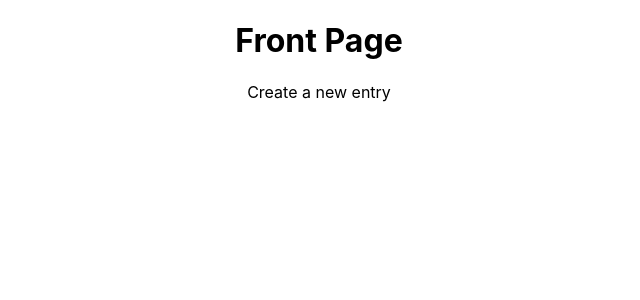
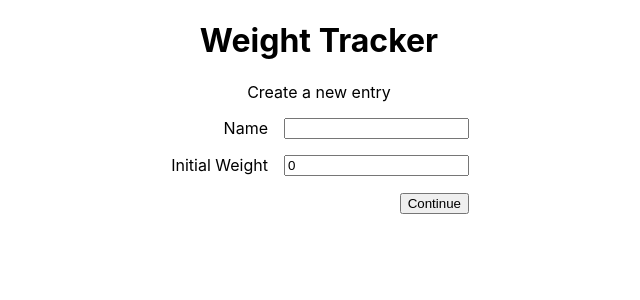
Before and after one commit to deta-aditya/react-weight-tracker, a React (Create React App) app: page / in a window 1280 px wide. Shown: the top 300 px of the page, without its empty margins (321-961 px from the left). Built offline with nearby package versions, Linux system fonts and the light colour scheme.

Commit message:
Added sign up mechanism

```diff
--- a/src/App.js
+++ b/src/App.js
@@ -1,6 +1,6 @@
-import React from 'react';
+import React from 'react'
 import { isEmpty } from 'lodash'
-import { connect } from 'react-redux';
+import { connect } from 'react-redux'
 import MainPage from './components/pages/MainPage'
 import FrontPage from './components/pages/FrontPage'
 
--- a/src/actions/index.js
+++ b/src/actions/index.js
@@ -8,6 +8,7 @@ export const addEntry = payload => dispatch => {
 		type: 'ADD_ENTRY',
 		payload,
 	})
+	return Promise.resolve()
 }
 
 export const updateEntry = entry => dispatch => {
@@ -45,6 +46,13 @@ export const selectEntry = entry => dispatch => {
 	})
 }
 
+export const unsetEntry = () => dispatch => {
+	dispatch({
+		type: 'UNSET_ENTRY',
+		payload: {},
+	})
+}
+
 export const addWeight = payload => dispatch => {
 	dispatch({
 		type: 'ADD_WEIGHT',
--- /dev/null
+++ b/src/components/atoms/InputText/index.js
@@ -0,0 +1,17 @@
+import React from 'react'
+import './style.css'
+
+function InputText(props) {
+	return (
+		<div className="InputText">
+			<label>{props.label}</label>
+			<input
+				type="text"
+				value={props.value}
+				onChange={event => props.onChange(event.target.value)}
+			/>
+		</div>
+	)
+}
+
+export default InputText
--- /dev/null
+++ b/src/components/atoms/InputText/style.css
@@ -0,0 +1,15 @@
+.InputText {
+	display: flex;
+	text-align: left;
+	margin-bottom: 1em;
+}
+
+.InputText label {
+	margin-right: 1em;
+	width: 100px;
+	text-align: right;
+}
+
+.InputText input {
+	flex-grow: 1;
+}
--- /dev/null
+++ b/src/components/organisms/RegistrationForm/index.js
@@ -0,0 +1,71 @@
+import React, { Component } from 'react'
+import { connect } from 'react-redux'
+import InputText from '../../atoms/InputText'
+import { addEntry, selectEntry } from '../../../actions'
+import './style.css'
+
+class RegistrationForm extends Component {
+	constructor(props) {
+		super(props)
+		this.state = {
+			name: '',
+			initialWeight: 0,
+		}
+	}
+
+	render() {
+		const setFormValue = (name, value) => {
+			this.setState({
+				[name]: value
+			})
+		}
+
+		const signUp = () => {
+			const foundEntry = this.props.entries.find(entry => {
+				return entry.name === this.state.name
+			})
+
+			if (! foundEntry) {
+				const newEntry = {
+					name: this.state.name,
+					initialWeight: this.state.initialWeight,
+					takenAt: Date.now()
+				}
+
+				this.props.addEntry(newEntry).then(() => signUp())
+			} else {
+				this.props.selectEntry(foundEntry)
+			}
+		}
+
+		return (
+			<div className="RegistrationForm">
+				<InputText
+					label="Name"
+					value={this.state.name}
+					onChange={value => setFormValue('name', value)} />
+				<InputText
+					label="Initial Weight"
+					value={this.state.initialWeight}
+					onChange={value => setFormValue('initialWeight', Number(value))} />
+				<div style={{ textAlign: 'right' }}>
+					<button onClick={() => signUp()}>Continue</button>
+				</div>
+			</div>
+		)
+	}
+}
+
+const mapStateToProps = state => ({
+	entries: state.entries
+})
+
+const mapDispatchToProps = dispatch => ({
+	addEntry: entry => dispatch(addEntry(entry)),
+	selectEntry: entry => dispatch(selectEntry(entry)),
+})
+
+export default connect(
+	mapStateToProps,
+	mapDispatchToProps
+)(RegistrationForm)
--- /dev/null
+++ b/src/components/organisms/RegistrationForm/style.css
@@ -0,0 +1,7 @@
+.RegistrationForm {
+	display: flex;
+	width: 300px;
+	margin: auto;
+	justify-content: center;
+	flex-direction: column;
+}
--- a/src/components/pages/FrontPage/index.js
+++ b/src/components/pages/FrontPage/index.js
@@ -1,25 +1,13 @@
 import React from 'react'
-import { connect } from 'react-redux'
-import { selectEntry } from '../../../actions'
+import RegistrationForm from '../../organisms/RegistrationForm'
 
 function FrontPage(props) {
 	return (
 		<div className="FrontPage">
-			<h1>Front Page</h1>
+			<h1>Weight Tracker</h1>
 			<p>Create a new entry</p>
+			<RegistrationForm />
 		</div>
 	)
 }
-
-const mapStateToProps = state => ({
-	entries: state.entries,
-})
-
-const mapDispatchToProps = dispatch => ({
-	selectEntry: () => dispatch(selectEntry()),
-})
-
-export default connect(
-	mapStateToProps,
-	mapDispatchToProps,
-)(FrontPage)
+export default FrontPage
--- a/src/components/pages/MainPage/index.js
+++ b/src/components/pages/MainPage/index.js
@@ -1,11 +1,26 @@
-import React from 'react';
+import React from 'react'
+import { connect } from 'react-redux'
+import { unsetEntry } from '../../../actions'
 
 function MainPage(props) {
 	return (
 		<div className="MainPage">
-
+			<h1>Weight Tracker</h1>
+			<p>Hello {props.entry.name}! Current Weight: {props.entry.weights[0].quantity}</p>
+			<button onClick={() => props.signOut()}>Exit</button>
 		</div>
 	)
 }
 
-export default MainPage
+const mapStateToProps = state => ({
+	entry: state.selectedEntry
+})
+
+const mapDispatchToProps = dispatch => ({
+	signOut: () => dispatch(unsetEntry())
+})
+
+export default connect(
+	mapStateToProps,
+	mapDispatchToProps
+)(MainPage)
--- a/src/reducers/selectedEntry.js
+++ b/src/reducers/selectedEntry.js
@@ -3,6 +3,9 @@ export default (state = {}, { type, payload }) => {
 
 		case 'SELECT_ENTRY':
 			return payload.entry
+
+		case 'UNSET_ENTRY':
+			return {}
 
 		case 'ADD_WEIGHT':
 			return {
--- a/src/store.js
+++ b/src/store.js
@@ -1,11 +1,15 @@
-import { createStore, applyMiddleware } from 'redux'
+import { createStore, applyMiddleware, compose } from 'redux'
 import reducers from './reducers'
 import thunk from 'redux-thunk'
+
+const composeEnhancers = window.__REDUX_DEVTOOLS_EXTENSION_COMPOSE__ || compose;
 
 export default function configureStore(initialState = {}) {
 	return createStore(
 		reducers,
 		initialState,
-		applyMiddleware(thunk)
+		composeEnhancers(
+			applyMiddleware(thunk)
+		),
 	)
 }
```
